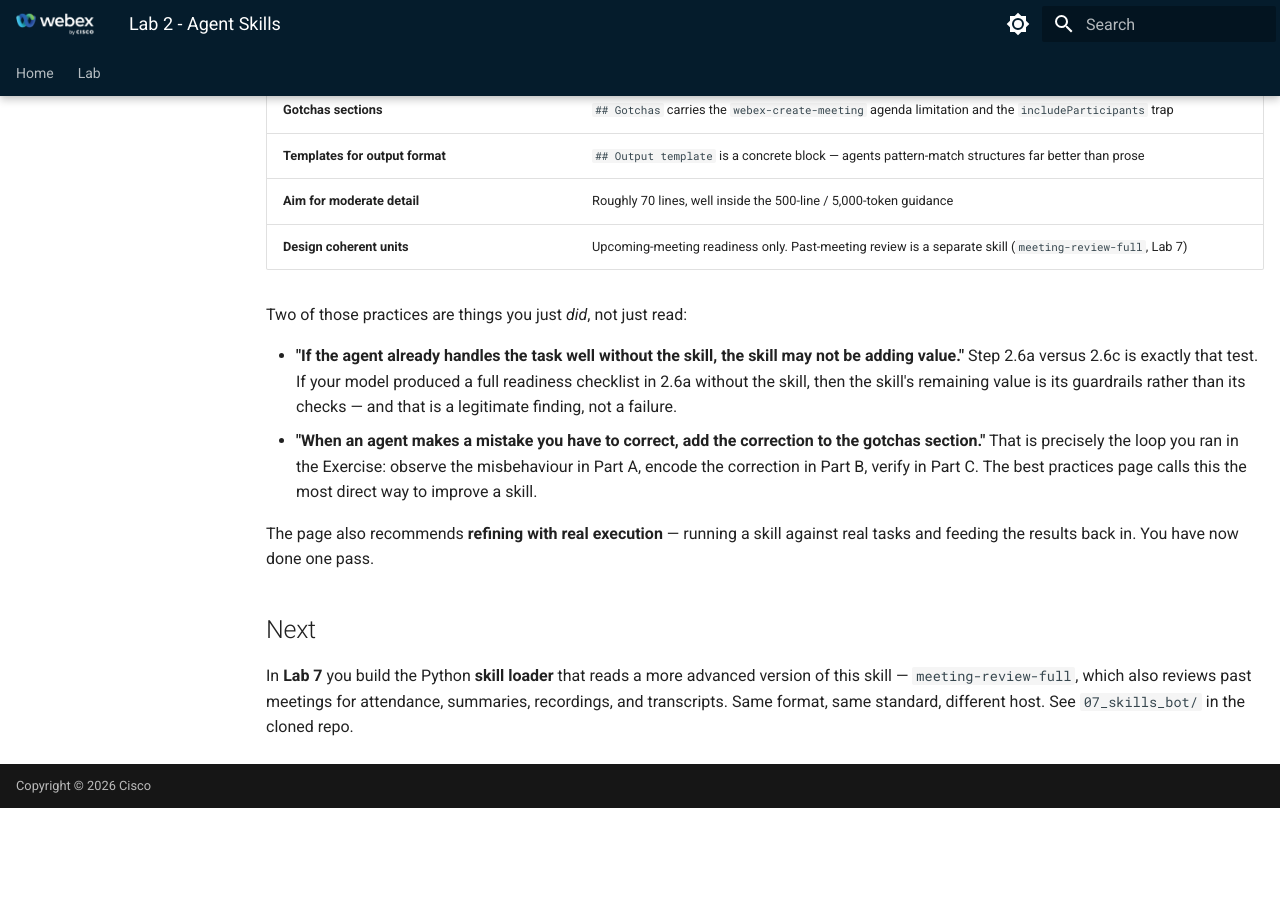
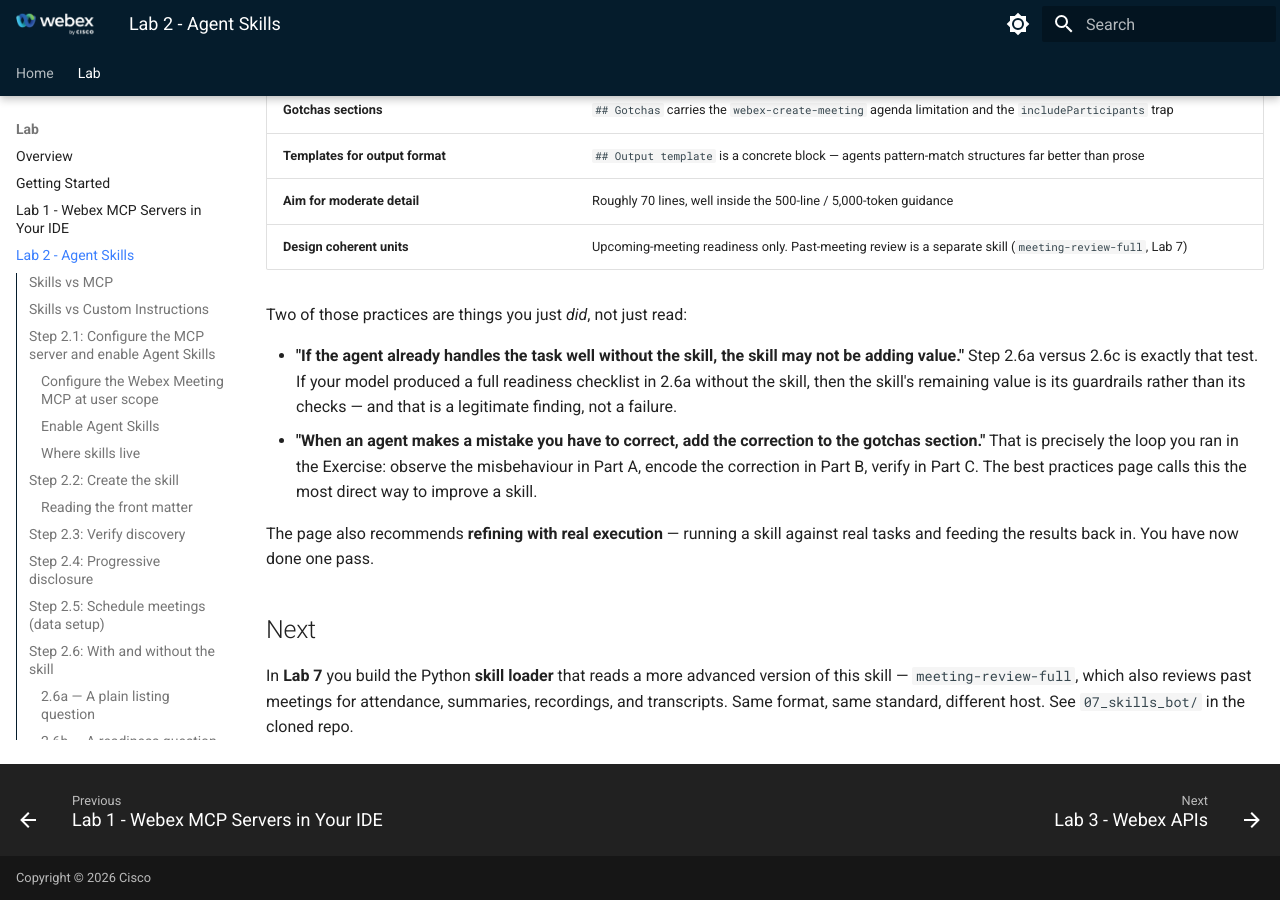
Before and after one commit to WebexCC-SA/LAB-31123, an MkDocs documentation site: the page built from docs/lab2_agent-skills.md, in a window 1280 px wide and 900 px high, scrolled down 9561 px. Built offline with MkDocs 1.6.1 and Material for MkDocs 9.7.7, drawn with Linux system fonts in a browser that asks for light colours; before the commit the page ends 10369 px from its top, so only the background shows below that.

Commit message:
Update mkdocs.yml

```diff
--- a/mkdocs.yml
+++ b/mkdocs.yml
@@ -84,9 +84,9 @@
       - Overview: overview.md
       - Getting Started: getting_started.md
       - Lab 1 - Webex MCP Servers in Your IDE: lab1_webex-mcp-in-ide.md
-      - Lab 2 - Webex APIs: lab2_webex-apis-troubleshooting.md
-      - Lab 3 - Build MCP Server: lab3_custom-mcp-server.md
-      - Lab 4 - Agent Skills: lab4_agent-skills.md
+      - Lab 2 - Agent Skills: lab2_agent-skills.md
+      - Lab 3 - Webex APIs: lab3_webex-apis-troubleshooting.md
+      - Lab 4 - Build MCP Server: lab4_custom-mcp-server.md
       - Lab 5 - Integrate an AI Assistant with a Webex Bot: lab5_bot-integration.md
       - Lab 6 - MCP Servers in AI Assistant: lab6_mcp.md
       - Lab 7 - Skills in AI Assistant: lab7_skills.md
```
